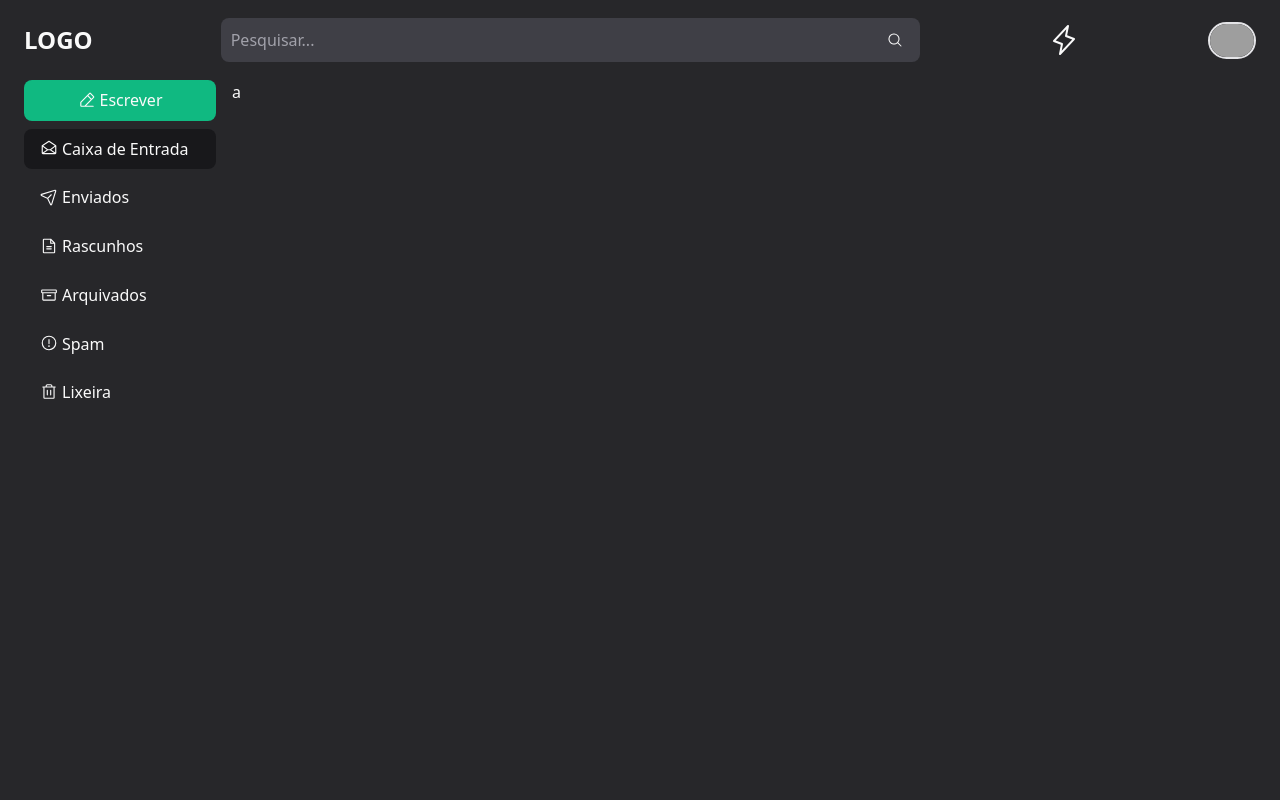
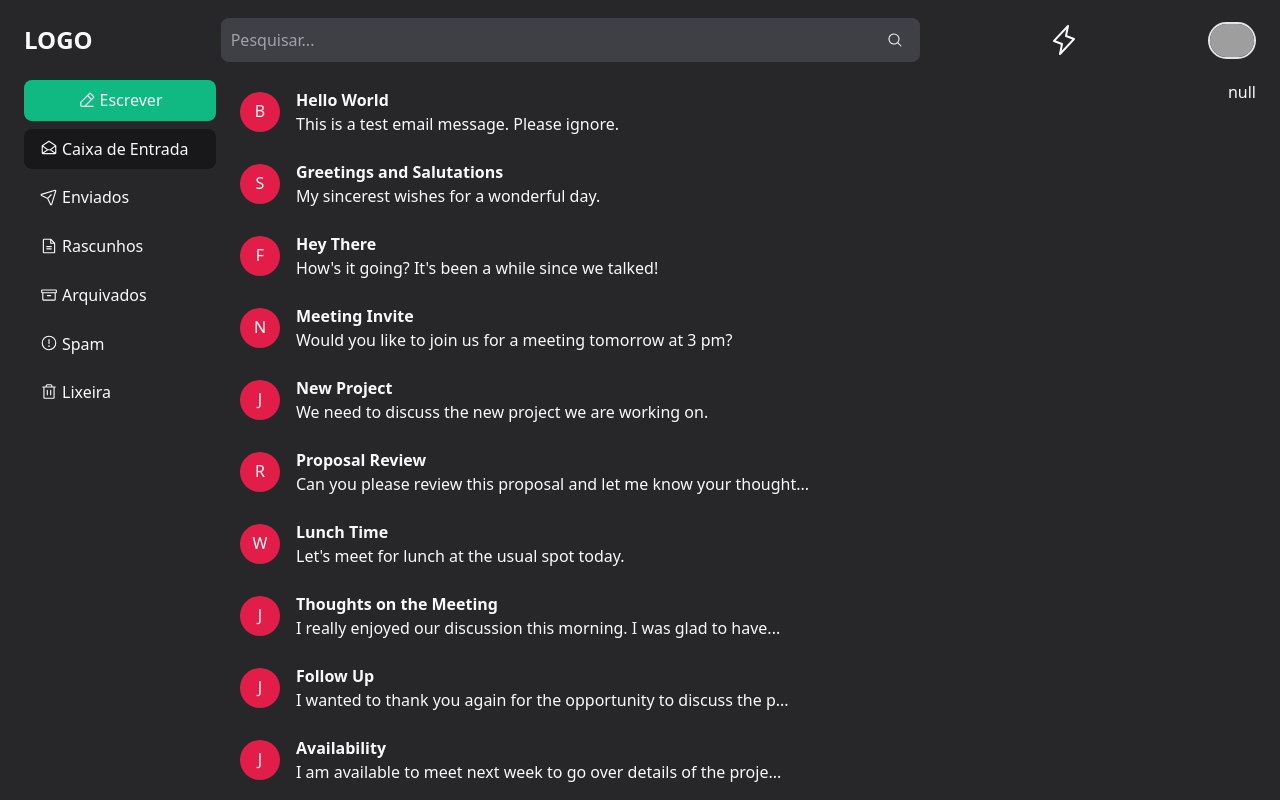
Before and after one commit to KayoSilva19/tailwindcss-ui, a React (Vite) app: page / in a window 1280 px wide. Built offline with nearby package versions, Linux system fonts and the light colour scheme; grey boxes are pictures that could not be loaded.

Commit message:
feat: email list

```diff
--- /dev/null
+++ b/src/components/EmailList/Avatar/index.jsx
@@ -0,0 +1,11 @@
+export const Avatar = ({ letter }) => {
+  return (
+    <div
+      className="
+      rounded-full bg-rose-300 dark:bg-rose-600
+      w-10 h-10 basis-10 grid place-content-center"
+    >
+      <span className="mb-0.5">{letter}</span>
+    </div>
+  )
+}
--- /dev/null
+++ b/src/components/EmailList/EmailListItem/index.jsx
@@ -0,0 +1,23 @@
+import { Avatar } from '../Avatar'
+
+export const EmailListItem = ({ email, onClick }) => {
+  return (
+    <>
+      <article
+        className="flex items-center gap-4 [&+article]:mt-2 p-2 hover:cursor-pointer hover:bg-gray-400 dark:hover:bg-gray-900
+        rounded-lg transition-colors"
+        onClick={onClick}
+      >
+        <Avatar letter={email.from[0].toUpperCase()} />
+        <div className="grow shrink basis-40">
+          <strong>{email.subject}</strong>
+          <p>
+            {email.body.length > 64
+              ? email.body.slice(0, 64) + '...'
+              : email.body}
+          </p>
+        </div>
+      </article>
+    </>
+  )
+}
--- /dev/null
+++ b/src/components/EmailList/index.jsx
@@ -0,0 +1,22 @@
+import emails from '../../database/emails.json'
+import { EmailListItem } from './EmailListItem'
+
+export const EmailList = ({ setOpenEmail }) => {
+  return (
+    <>
+      <div className="relative overflow-y-scroll grow">
+        {emails.map((email) => {
+          return (
+            <>
+              <EmailListItem
+                key={email.id}
+                email={email}
+                onClick={() => setOpenEmail(email)}
+              />
+            </>
+          )
+        })}
+      </div>
+    </>
+  )
+}
--- /dev/null
+++ b/src/database/emails.json
@@ -0,0 +1,142 @@
+[
+  {
+    "id": 1,
+    "from": "Bob@example.com",
+    "subject": "Hello World",
+    "body": "This is a test email message. Please ignore.",
+    "createdAt": "2020-06-15T09:45:00.000Z"
+  },
+  {
+    "id": 2,
+    "from": "Steve@example.com",
+    "subject": "Greetings and Salutations",
+    "body": "My sincerest wishes for a wonderful day.",
+    "createdAt": "2020-06-15T10:15:00.000Z"
+  },
+  {
+    "id": 3,
+    "from": "Frank@example.com",
+    "subject": "Hey There",
+    "body": "How's it going? It's been a while since we talked!",
+    "createdAt": "2020-06-15T10:45:00.000Z"
+  },
+  {
+    "id": 4,
+    "from": "Nicole@example.com",
+    "subject": "Meeting Invite",
+    "body": "Would you like to join us for a meeting tomorrow at 3 pm?",
+    "createdAt": "2020-06-15T11:15:00.000Z"
+  },
+  {
+    "id": 5,
+    "from": "Jack@example.com",
+    "subject": "New Project",
+    "body": "We need to discuss the new project we are working on.",
+    "createdAt": "2020-06-15T11:45:00.000Z"
+  },
+  {
+    "id": 6,
+    "from": "Rachel@example.com",
+    "subject": "Proposal Review",
+    "body": "Can you please review this proposal and let me know your thoughts?",
+    "createdAt": "2020-06-15T12:15:00.000Z"
+  },
+  {
+    "id": 7,
+    "from": "Wendy@example.com",
+    "subject": "Lunch Time",
+    "body": "Let's meet for lunch at the usual spot today.",
+    "createdAt": "2020-06-15T12:45:00.000Z"
+  },
+  {
+    "id": 8,
+    "from": "john@example.com",
+    "subject": "Thoughts on the Meeting",
+    "body": "I really enjoyed our discussion this morning. I was glad to have the opportunity to learn more about the project.",
+    "createdAt": "2020-09-14T10:00:00.000Z"
+  },
+  {
+    "id": 9,
+    "from": "jane@example.com",
+    "subject": "Follow Up",
+    "body": "I wanted to thank you again for the opportunity to discuss the project. I am still very interested and hope to hear back soon.",
+    "createdAt": "2020-09-15T10:00:00.000Z"
+  },
+  {
+    "id": 10,
+    "from": "josh@example.com",
+    "subject": "Availability",
+    "body": "I am available to meet next week to go over details of the project. Please let me know what day and time works best for you.",
+    "createdAt": "2020-09-16T10:00:00.000Z"
+  },
+  {
+    "id": 11,
+    "from": "tom@example.com",
+    "subject": "Scheduling",
+    "body": "I have looked over the calendar and have seen that Tuesday at 3pm works for both of us. Is this still available?",
+    "createdAt": "2020-09-17T10:00:00.000Z"
+  },
+  {
+    "id": 12,
+    "from": "bill@example.com",
+    "subject": "Questions",
+    "body": "I have some questions about the next steps of the project. Are you available to chat sometime this week?",
+    "createdAt": "2020-09-18T10:00:00.000Z"
+  },
+  {
+    "id": 13,
+    "from": "jeremy@example.com",
+    "subject": "Updates",
+    "body": "I have some updates about the progress of the project. Can we meet to discuss this on Friday?",
+    "createdAt": "2020-09-19T10:00:00.000Z"
+  },
+  {
+    "id": 14,
+    "from": "johndoe@mail.com",
+    "subject": "Happy Birthday!",
+    "body": "Happy Birthday John! I hope you have a great day!",
+    "createdAt": "2020-02-20T13:47:53.000Z"
+  },
+  {
+    "id": 15,
+    "from": "janedoe@mail.com",
+    "subject": "Meeting tomorrow",
+    "body": "Don't forget that we have a meeting tomorrow at 9 AM. See you there!",
+    "createdAt": "2020-02-19T13:47:53.000Z"
+  },
+  {
+    "id": 16,
+    "from": "jimdoe@mail.com",
+    "subject": "Lunch?",
+    "body": "Do you want to grab lunch together tomorrow?",
+    "createdAt": "2020-02-18T13:47:53.000Z"
+  },
+  {
+    "id": 17,
+    "from": "susandoe@mail.com",
+    "subject": "Application Confirmation",
+    "body": "Your application to ABC University has been confirmed. Congratulations!",
+    "createdAt": "2020-02-17T13:47:53.000Z"
+  },
+  {
+    "id": 18,
+    "from": "lucasdoe@mail.com",
+    "subject": "Final Exams",
+    "body": "Don't forget that your final exams start next Monday!",
+    "createdAt": "2020-02-16T13:47:53.000Z"
+  },
+  {
+    "id": 19,
+    "from": "bobdoe@mail.com",
+    "subject": "Monthly Report",
+    "body": "Please submit your monthly report to the team by the end of the day.",
+    "createdAt": "2020-02-15T13:47:53.000Z"
+  },
+  {
+    "id": 20,
+    "from": "victoriadoe@mail.com",
+    "subject": "Payment Confirmation",
+    "body": "Your payment for the order ABC-123456 has been successfully processed.",
+    "createdAt": "2020-02-14T13:47:53.000Z"
+  }
+]
--- a/src/pages/Home/index.jsx
+++ b/src/pages/Home/index.jsx
@@ -3,9 +3,11 @@ import { Header } from '../../components/Header'
 import { Container } from '../../components/Container'
 import { SideBar } from '../../components/SideBar'
 import { BottomBar } from '../../components/BottomBar'
+import { EmailList } from '../../components/EmailList'
 
 export const Home = () => {
   const [theme, setTheme] = useState('dark')
+  const [openEmail, setOpenEmail] = useState(null)
 
   function handleChangeTheme() {
     const html = document.querySelector('html')
@@ -25,9 +27,8 @@ export const Home = () => {
       <Container>
         <div className="flex flex-col md:flex-row gap-2 xl:gap-4 h-full relative">
           <SideBar />
-          <div className="h-full">
-            <p>a</p>
-          </div>
+          <EmailList setOpenEmail={setOpenEmail} />
+          {JSON.stringify(openEmail)}
           <BottomBar />
         </div>
       </Container>
```
